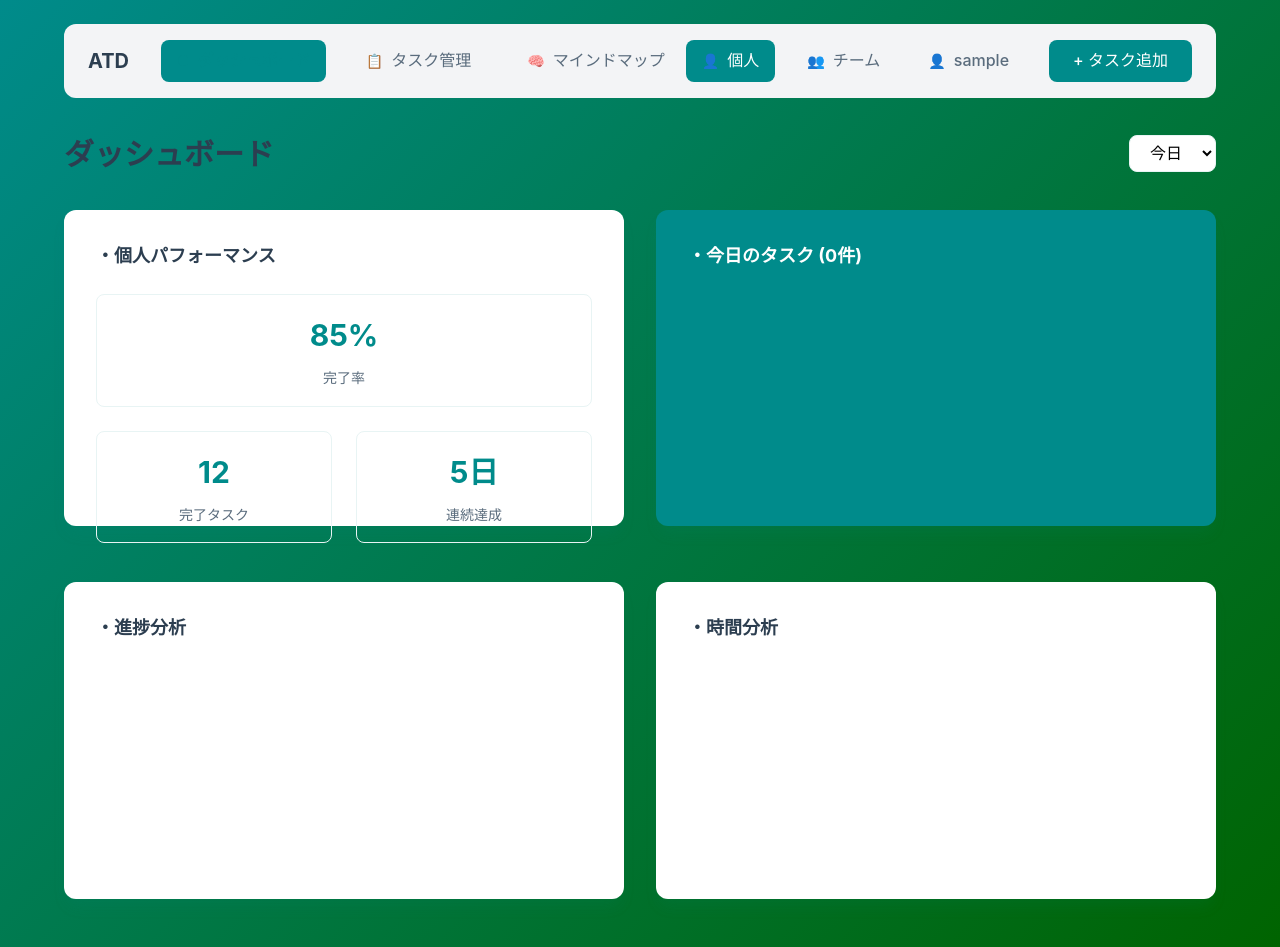
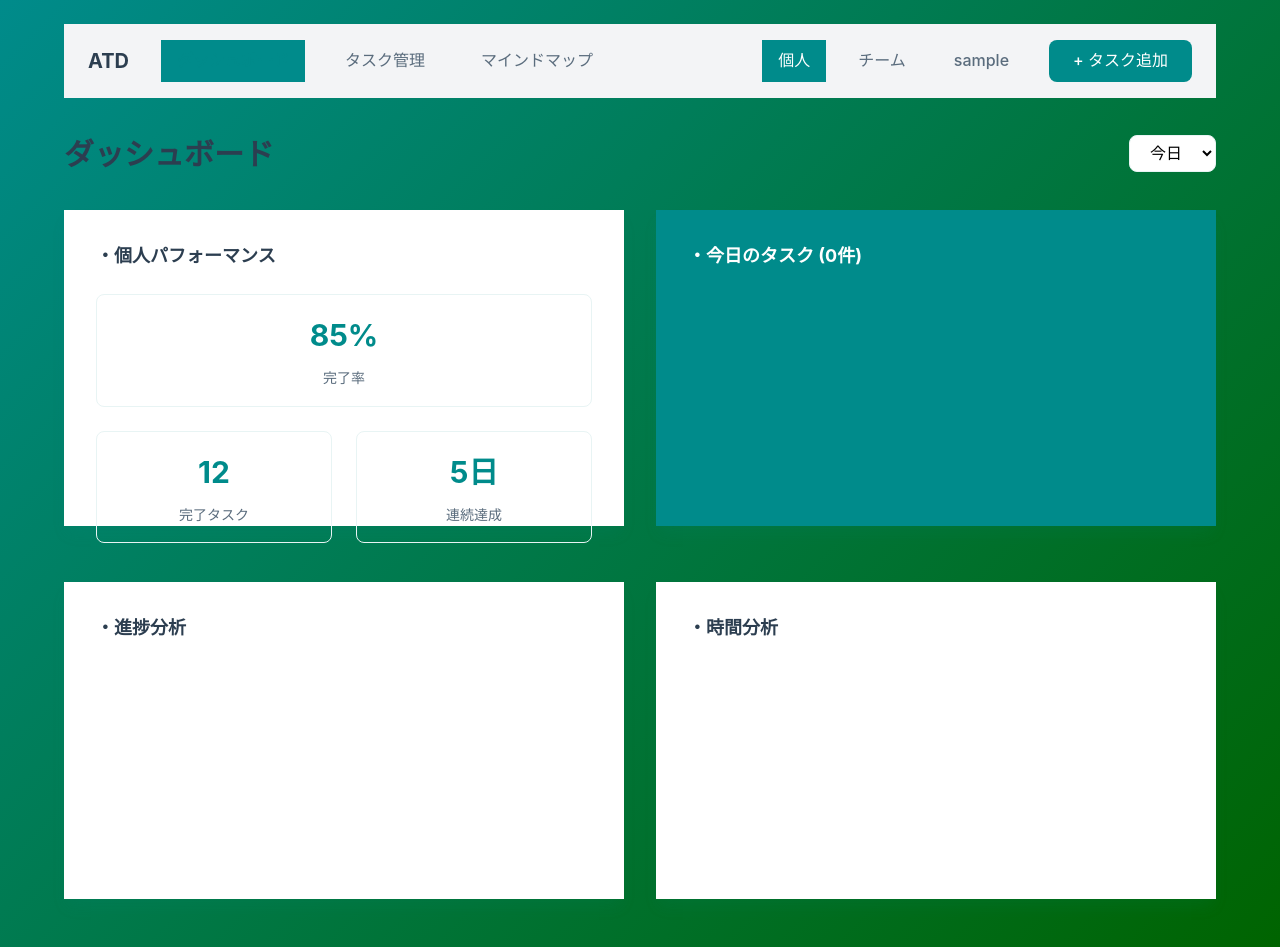
Before and after one commit to 32kikameyama-wq/ATD, a Flask app: page /dashboard in a window 1280 px wide. Run offline with Flask 3, Linux system fonts and the light colour scheme; the visitor is signed in with stand-in values (Sample User, id 1).

Commit message:
Fix UI: remove emojis, rounded corners, improve text visibility, add color modes

```diff
--- a/static/css/style.css
+++ b/static/css/style.css
@@ -96,7 +96,6 @@ body {
     background: var(--gray-100);
     padding: var(--spacing-md) var(--spacing-lg);
     margin-bottom: var(--spacing-xl);
-    border-radius: var(--border-radius-lg);
 }
 
 .navbar-content {
@@ -126,13 +125,11 @@ body {
 .navbar-item {
     display: flex;
     align-items: center;
-    gap: var(--spacing-sm);
     color: var(--text-secondary);
     text-decoration: none;
     font-weight: 500;
     transition: all 0.2s;
     padding: var(--spacing-sm) var(--spacing-md);
-    border-radius: var(--border-radius);
 }
 
 .navbar-item:hover {
@@ -159,21 +156,24 @@ body {
 .user-control {
     display: flex;
     align-items: center;
-    gap: var(--spacing-sm);
     color: var(--text-secondary);
     text-decoration: none;
     font-weight: 500;
     transition: all 0.2s;
     padding: var(--spacing-sm) var(--spacing-md);
-    border-radius: var(--border-radius);
 }
 
 .user-control:hover {
     color: var(--primary-color);
 }
 
-.user-control.active {
-    background: var(--primary-color);
+.user-control.active.personal-mode {
+    background: #008b8b;
+    color: white;
+}
+
+.user-control.active.team-mode {
+    background: #006400;
     color: white;
 }
 
@@ -184,7 +184,6 @@ body {
 /* カード */
 .card {
     background: var(--bg-primary);
-    border-radius: var(--border-radius-lg);
     box-shadow: var(--shadow-lg);
     padding: var(--spacing-xl);
     margin-bottom: var(--spacing-lg);
@@ -428,6 +427,7 @@ body {
     font-size: var(--font-size-3xl);
     color: var(--text-primary);
     margin: 0;
+    font-weight: bold;
 }
 
 .date-selector select {
--- a/templates/dashboard.html
+++ b/templates/dashboard.html
@@ -15,31 +15,25 @@
                     <div class="navbar-brand">ATD</div>
                     <div class="navbar-menu">
                         <a href="{{ url_for('main.dashboard') }}" class="navbar-item active">
-                            <span class="nav-icon">●</span>
                             ダッシュボード
                         </a>
                         <a href="{{ url_for('tasks.list_tasks') }}" class="navbar-item">
-                            <span class="nav-icon">📋</span>
                             タスク管理
                         </a>
                         <a href="{{ url_for('main.mindmap') }}" class="navbar-item">
-                            <span class="nav-icon">🧠</span>
                             マインドマップ
                         </a>
                     </div>
                 </div>
                 <div class="navbar-right">
                     <div class="user-controls">
-                        <a href="#" class="user-control active">
-                            <span class="nav-icon">👤</span>
+                        <a href="#" class="user-control active personal-mode">
                             個人
                         </a>
-                        <a href="#" class="user-control">
-                            <span class="nav-icon">👥</span>
+                        <a href="#" class="user-control team-mode">
                             チーム
                         </a>
                         <a href="{{ url_for('main.profile') }}" class="user-control">
-                            <span class="nav-icon">👤</span>
                             {{ current_user.username }}
                         </a>
                     </div>
@@ -121,11 +115,25 @@
         document.querySelectorAll('.user-control').forEach(control => {
             control.addEventListener('click', function(e) {
                 e.preventDefault();
+
+                // 全てのコントロールからactiveクラスを削除
                 document.querySelectorAll('.user-control').forEach(c => c.classList.remove('active'));
+
+                // クリックされたコントロールにactiveクラスを追加
                 this.classList.add('active');
 
                 const mode = this.textContent.trim();
                 console.log('切り替え:', mode);
+
+                // カラーモードを適用
+                if (mode === '個人') {
+                    this.classList.add('personal-mode');
+                    this.classList.remove('team-mode');
+                } else if (mode === 'チーム') {
+                    this.classList.add('team-mode');
+                    this.classList.remove('personal-mode');
+                }
+
                 // ここで個人/チームの切り替え処理を実装
             });
         });
```
Also changed, not shown: templates/personal_tasks.html (+5 -11 lines).
